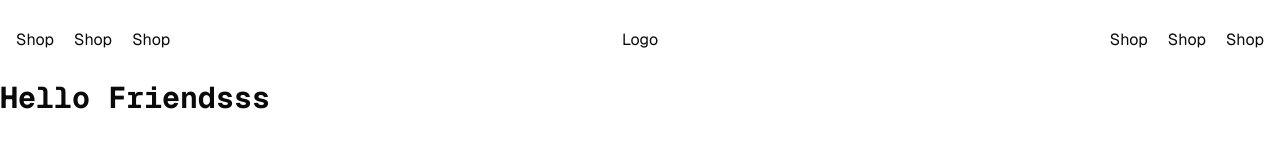
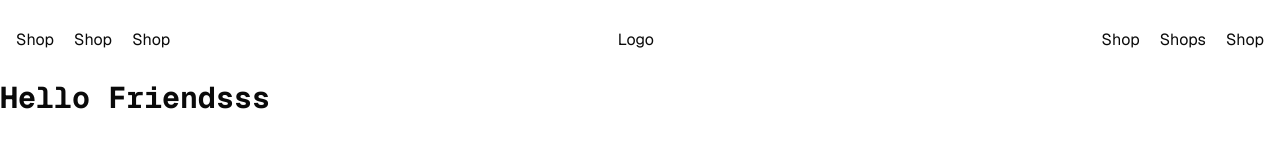
Before and after one commit to nainvinay2601/mydearnikesfrontend, a Next.js app: page / in a window 1280 px wide. Shown: the top 160 px of the page. Built offline with nearby package versions, Linux system fonts and the light colour scheme; no server answers; a web font is replaced by a local one.

Commit message:
streak commit

```diff
--- a/src/components/basics/Header.tsx
+++ b/src/components/basics/Header.tsx
@@ -32,7 +32,7 @@ const Header = () => {
               Shop
             </li>
             <li>
-              Shop
+              Shops
             </li>
             <li>
               Shop
```
